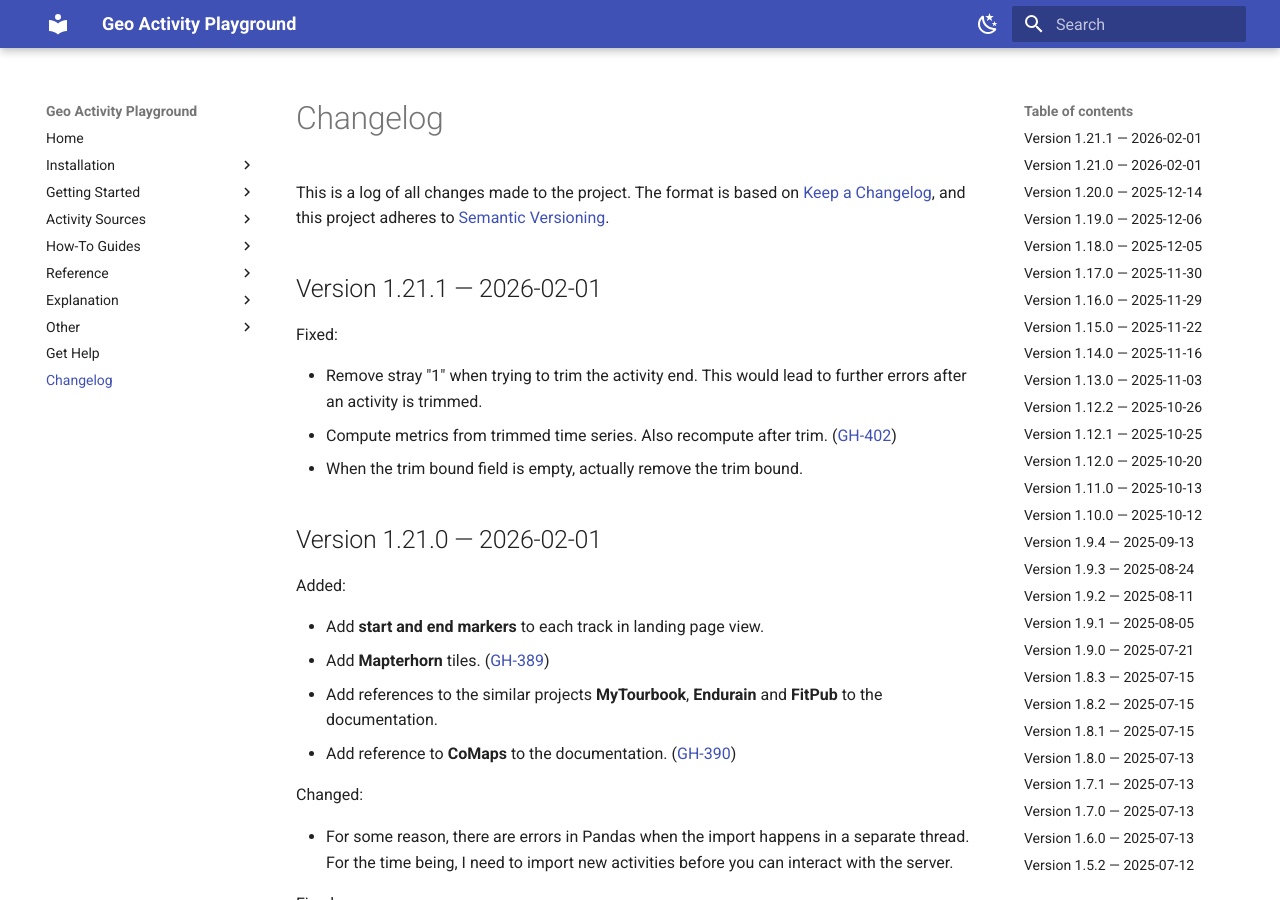
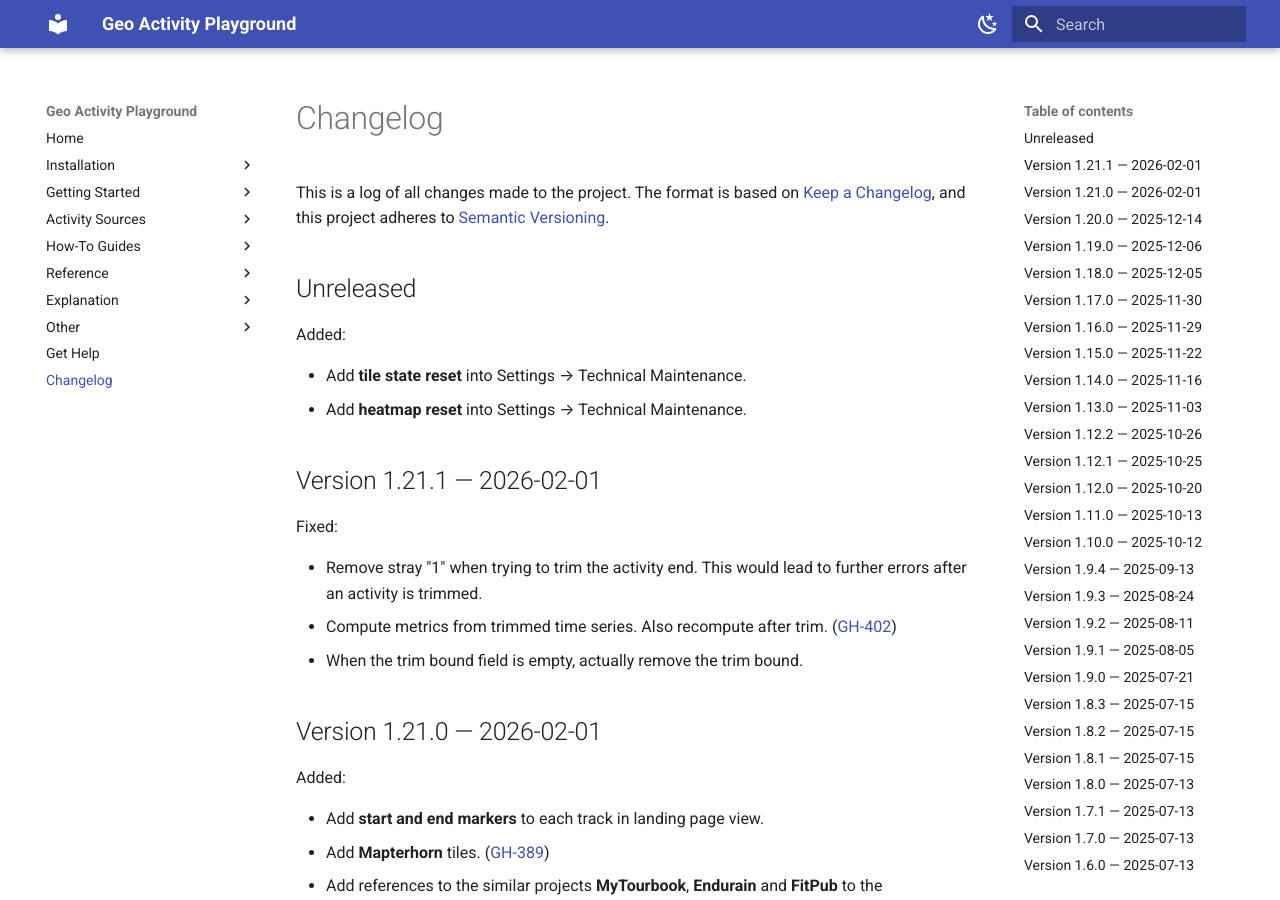
Before and after one commit to martin-ueding/geo-activity-playground, an MkDocs documentation site: the page built from docs/changelog.md, in a window 1280 px wide and 900 px high. Built offline with MkDocs 1.6.1 and Material for MkDocs 9.7.7, drawn with Linux system fonts in a browser that asks for light colours.

Commit message:
docs: changelog entry

```diff
--- a/docs/changelog.md
+++ b/docs/changelog.md
@@ -12,6 +12,13 @@ Types of changes
     *Fixed* for any bug fixes.
     *Security* in case of vulnerabilities.
 -->
+
+## Unreleased
+
+Added:
+
+- Add **tile state reset** into Settings → Technical Maintenance.
+- Add **heatmap reset** into Settings → Technical Maintenance.
 
 ## Version 1.21.1 — 2026-02-01
 
```
